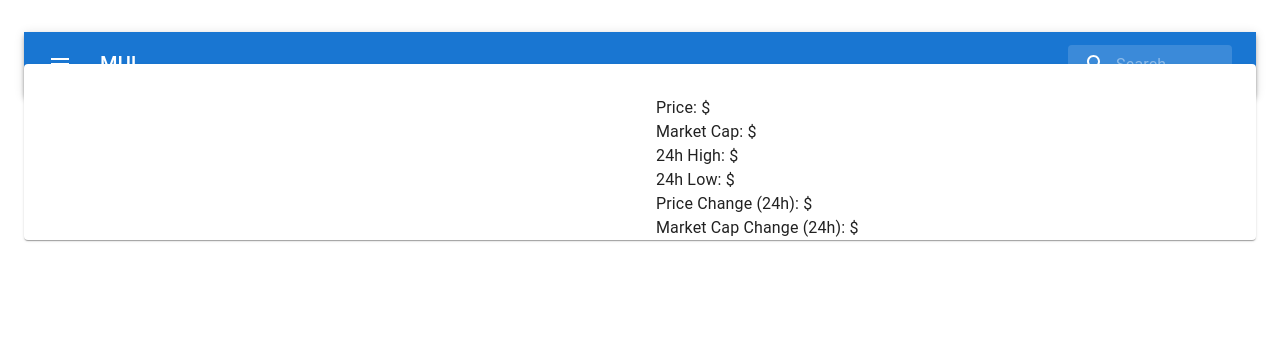
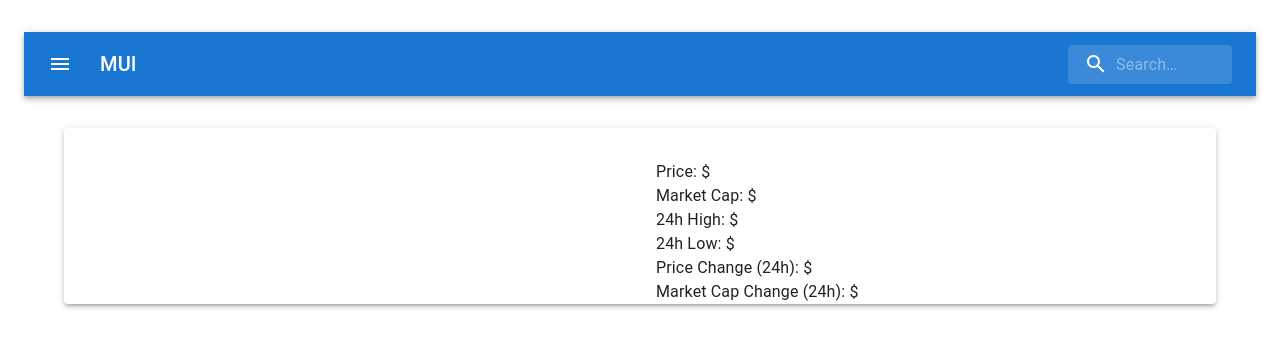
Before and after one commit to SukratUbha/crypto-app, a React (Create React App) app: page /about/1 in a window 1280 px wide. Shown: the top 348 px of the page. Built offline with nearby package versions, Linux system fonts and the light colour scheme; no server answers.

Commit message:
detail page style and other fixes

```diff
--- a/src/components/CryptoTable.tsx
+++ b/src/components/CryptoTable.tsx
@@ -90,7 +90,7 @@ function TablePaginationActions(props: TablePaginationActionsProps) {
 
 export default function CryptoTable({ cryptoList, tableProps }: CryptoTableProps) {
   const [page, setPage] = React.useState(0);
-  const [rowsPerPage, setRowsPerPage] = React.useState(5);
+  const [rowsPerPage, setRowsPerPage] = React.useState(10);
   const navigate = useNavigate();
   const emptyRows = page > 0 ? Math.max(0, (1 + page) * rowsPerPage - cryptoList.length) : 0;
 
--- a/src/components/DetailPage.tsx
+++ b/src/components/DetailPage.tsx
@@ -3,7 +3,7 @@ import { useParams } from 'react-router-dom';
 import { useDispatch, useSelector } from 'react-redux';
 import { getCoinById } from '../features/crypto/CryptoSlice';
 import { RootState } from '../store';
-import { Paper, Typography, Grid, useMediaQuery, useTheme } from '@mui/material';
+import { Paper, Typography, Grid, useMediaQuery, useTheme, Container } from '@mui/material'; // Import Container component
 
 export default function DetailPage() {
   const { coinId } = useParams();
@@ -18,7 +18,8 @@ export default function DetailPage() {
   const isSmallScreen = useMediaQuery(theme.breakpoints.down('sm'));
 
   return (
-    <Paper>
+    <Container sx={{mt: 8}}>
+      <Paper elevation={3}>
         <Grid container spacing={isSmallScreen ? 1 : 4}>
           <Grid item xs={12} sm={6}>
             <img src={coinDetails.image} alt={coinDetails.name} />
@@ -35,5 +36,6 @@ export default function DetailPage() {
           </Grid>
         </Grid>
       </Paper>
+    </Container>
   );
 }
--- a/src/components/PageNavbar.tsx
+++ b/src/components/PageNavbar.tsx
@@ -56,7 +56,6 @@ const StyledInputBase = styled(InputBase)(({ theme }) => ({
 export default function PageNavbar() {
     const [filterText, setFilterText] = React.useState('');
     const dispatch = useDispatch();
-    // const filteredList = useSelector((state: RootState) => state.crypto.filteredList)
 
     const handleSearch = (event: React.ChangeEvent<HTMLInputElement | HTMLTextAreaElement>) => {
         setFilterText(event.target.value);
```
Lines whose indentation alone changed are shown as unchanged.
